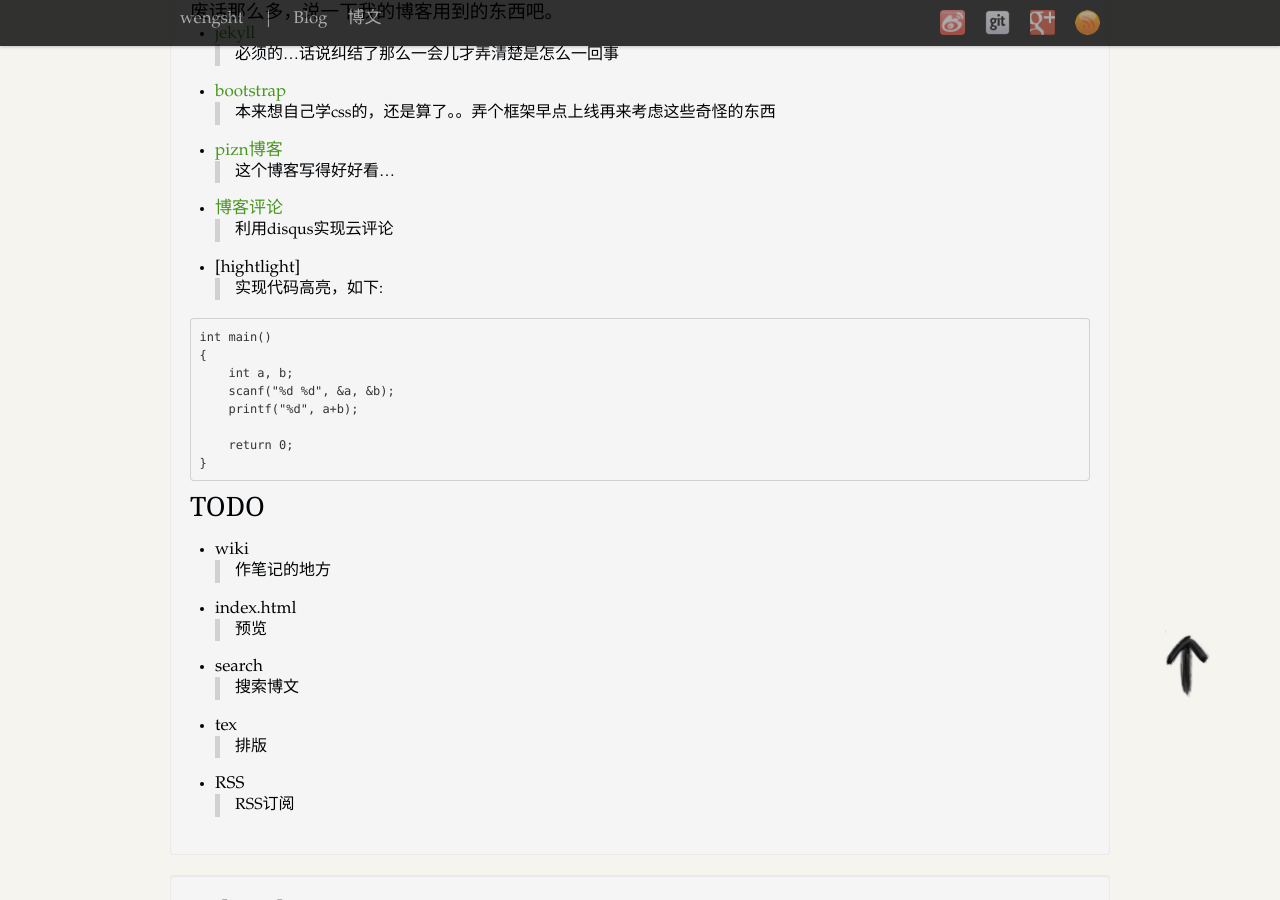
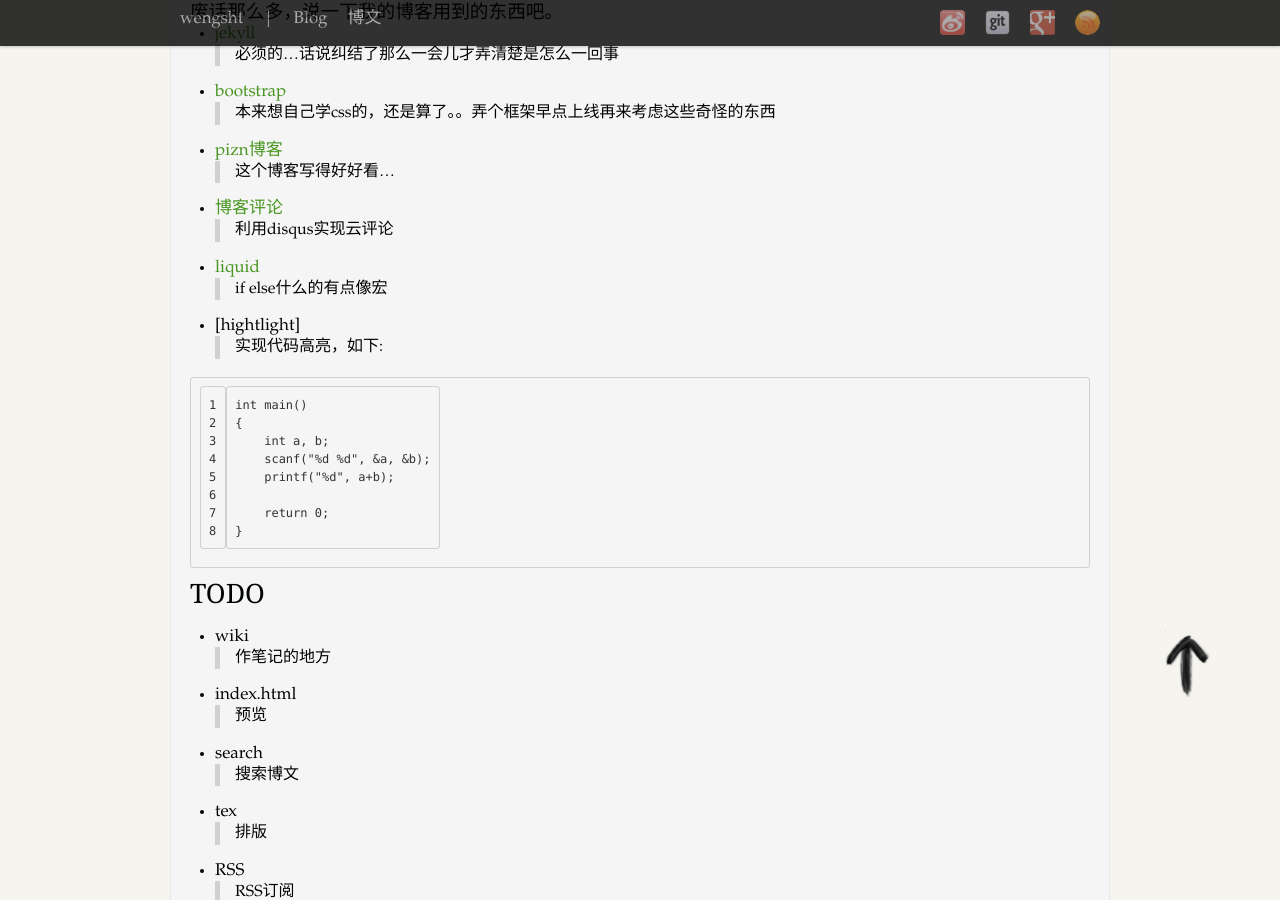
Before and after one commit to wengsht/wengsht.github.com, a Jekyll site: the page built from _posts/2012-4-18-test.md, in a window 1280 px wide and 900 px high, scrolled down 646 px. Built offline with Jekyll 4.4.1, drawn with Linux system fonts in a browser that asks for light colours; nearby versions of some CDN libraries; comment, search, counter and statistics services are not loaded.

Commit message:
version 1.1

```diff
--- a/_posts/2012-4-18-test.md
+++ b/_posts/2012-4-18-test.md
@@ -33,10 +33,12 @@ type: post
  > 这个博客写得好好看...
 * [博客评论](http://www.pizn.me/2011/11/15/use-disqus-for-your-post.html)
  > 利用disqus实现云评论
+* [liquid](https://github.com/Shopify/liquid/wiki/Liquid-for-Designers)
+ > if else什么的有点像宏
 * [hightlight]
  > 实现代码高亮，如下:
 
-{% highlight c lineos %}
+{% highlight c linenos %}
 int main()
 {
     int a, b;
```
